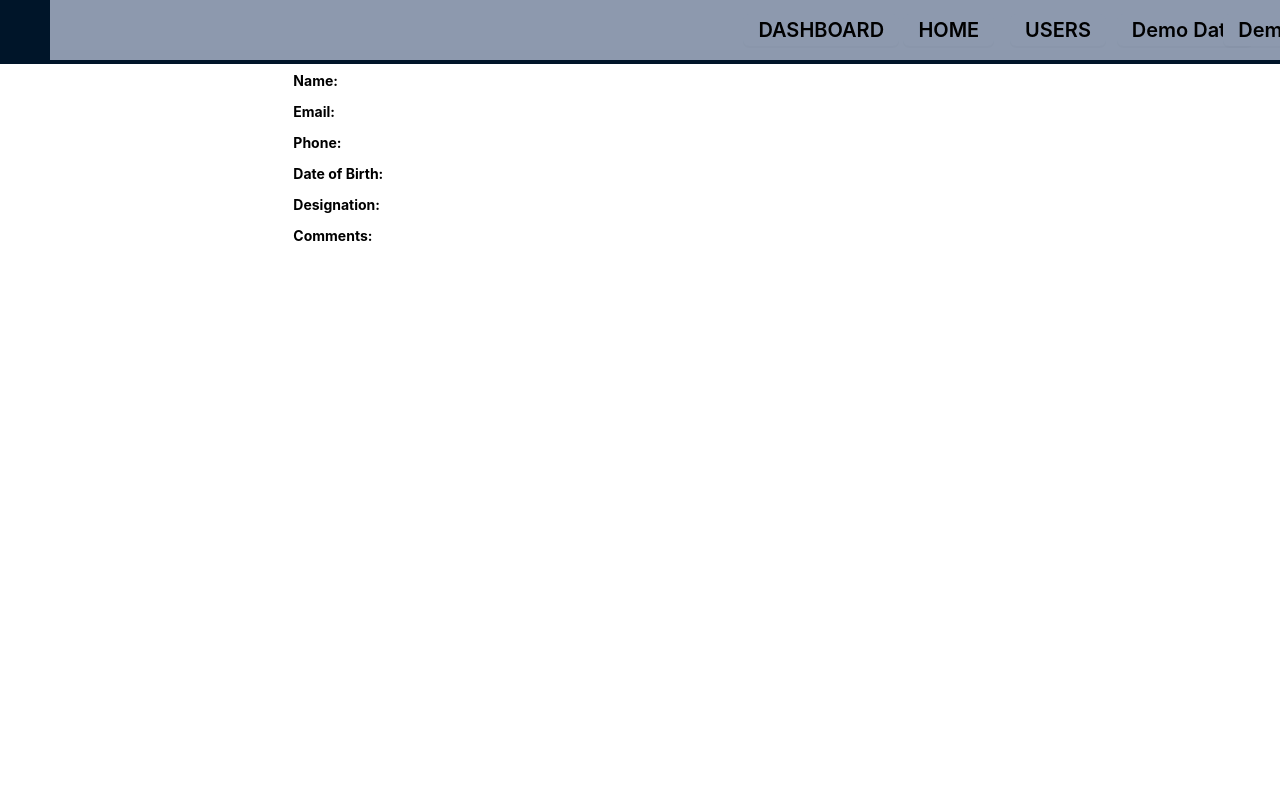
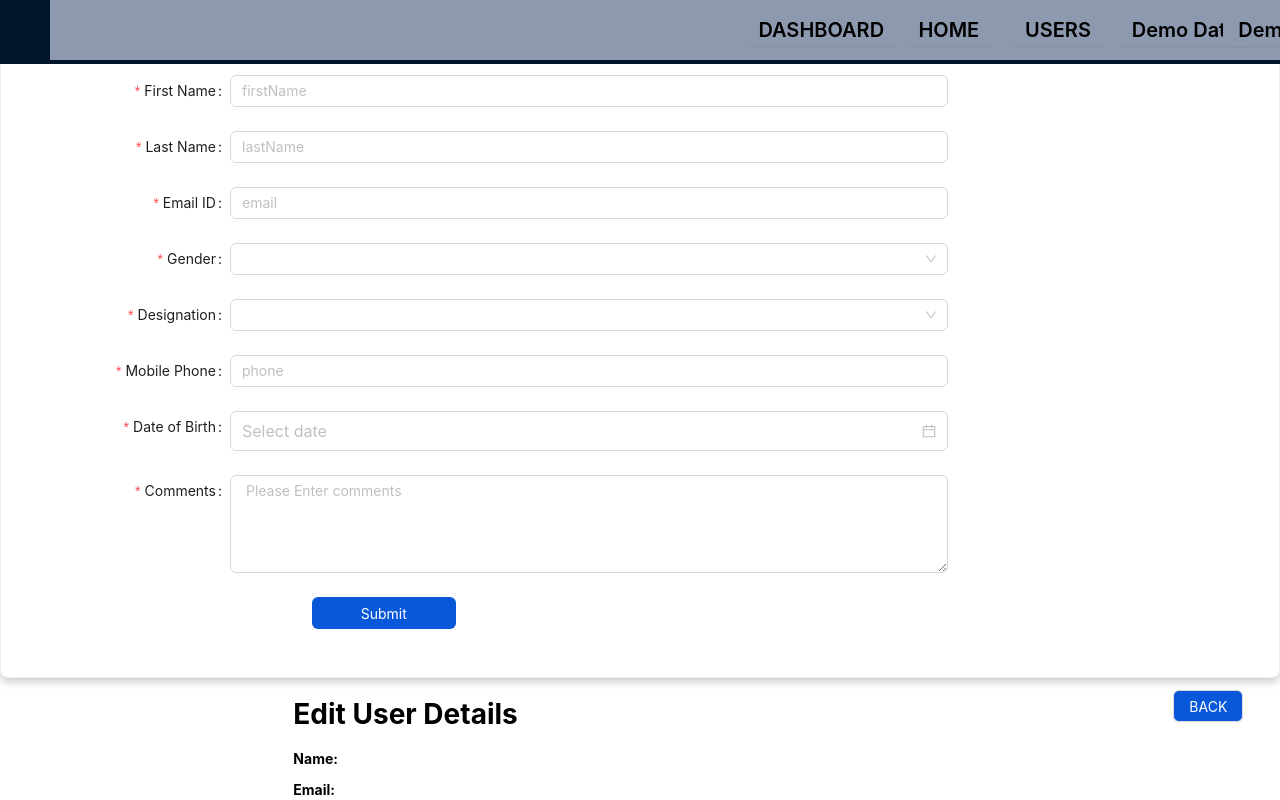
Before and after one commit to saijamiuno/EmployeeData-Nexus, a React (Create React App) app in the folder React/: page /updateUserDetails/1 in a window 1280 px wide. Built offline with nearby package versions, Linux system fonts and the light colour scheme; no server answers.

Commit message:
Edit Users changes

```diff
--- a/React/src/EditUser.js
+++ b/React/src/EditUser.js
@@ -1,18 +1,44 @@
 import React, { useState, useEffect } from "react";
-import { Col, Row, Button } from "antd";
+import {
+  Form,
+  Input,
+  Button,
+  DatePicker,
+  TreeSelect,
+  Col,
+  Row,
+  Card,
+} from "antd";
 import axios from "axios";
 import { useParams } from "react-router-dom";
 import "./App.css";
 
+const { TextArea } = Input;
+
 export default function EditUser(props) {
+  const [form] = Form.useForm();
   const { id } = useParams();
-  const [user, setUser] = useState({});
+  console.log(id, "id");
+  const [user, setUser] = useState([]);
+  console.log(user, "user");
 
   useEffect(() => {}, []);
 
-  const updateUserById = (id, userData) => {
+  // const updateUserById = (id, data) => {
+  //   console.log(data, "data");
+  //   return axios
+  //     .put(`/updateUserDetails/${id}`, data)
+  //     .then((response) => response.data)
+  //     .catch((error) => {
+  //       console.log(error);
+  //       return null;
+  //     });
+  // };
+
+  const onSubmitForm = async (values) => {
+    values["dob"] = values?.dob.format("DD/MM/YYYY");
     return axios
-      .put(`/updateUserDetails/${id}`, userData)
+      .put(`/updateUserDetails/${id}`, values)
       .then((response) => response.data)
       .catch((error) => {
         console.log(error);
@@ -24,16 +50,224 @@ export default function EditUser(props) {
     axios
       .get(`/getUserDetails/${id}`)
       .then((response) => {
+        console.log(response.data.dob, "response.data.dob");
+        form.setFieldsValue({
+          firstName: response.data.firstName,
+          lastName: response.data.lastName,
+          email: response.data.email,
+          gender: response.data.gender,
+          phone: response.data.phone,
+          // dob: moment(response.data.dob).format("DD/MM/YYYY"),
+          designation: response.data.designation,
+          comments: response.data.comments,
+          dataType: response.data.dataType,
+          createdAt: response.data.createdAt,
+        });
         setUser(response.data);
       })
       .catch((error) => {
         console.log(error);
       });
+    // eslint-disable-next-line react-hooks/exhaustive-deps
   }, []);
 
   return (
+    <>
       <Col span={24}>
         <Row>
+          <Col span={24} style={{ marginTop: "50px" }}>
+            <Card style={{ boxShadow: "  0 4px 8px 0 rgba(0, 0, 0, 0.2)" }}>
+              <Form
+                labelCol={{ span: 4 }}
+                wrapperCol={{ span: 14 }}
+                layout="horizontal"
+                onFinish={onSubmitForm}
+                id="myForm"
+                form={form}
+              >
+                <Form.Item
+                  name="firstName"
+                  label="First Name "
+                  rules={[
+                    {
+                      required: true,
+                      message: "Please input your firstName",
+                    },
+                  ]}
+                >
+                  <Input placeholder="firstName" />
+                </Form.Item>
+                <Form.Item
+                  name="lastName"
+                  label="Last Name "
+                  rules={[
+                    {
+                      required: true,
+                      message: "Please input your lastName",
+                    },
+                  ]}
+                >
+                  <Input placeholder="lastName" />
+                </Form.Item>
+
+                <Form.Item
+                  name="email"
+                  label="Email ID"
+                  rules={[
+                    {
+                      required: true,
+                      message: "Please input your email",
+                    },
+                  ]}
+                >
+                  <Input type="email" placeholder="email" />
+                </Form.Item>
+
+                <Form.Item
+                  name="gender"
+                  label="Gender"
+                  rules={[
+                    {
+                      required: true,
+                      message: "Please input your gender",
+                    },
+                  ]}
+                >
+                  <TreeSelect
+                    treeData={[
+                      {
+                        title: "Male",
+                        value: "male",
+                      },
+                      {
+                        title: "FeMale",
+                        value: "female",
+                      },
+                    ]}
+                  />
+                </Form.Item>
+
+                <Form.Item
+                  name="designation"
+                  label="Designation"
+                  rules={[
+                    {
+                      required: true,
+                      message: "Please input your designation",
+                    },
+                  ]}
+                >
+                  <TreeSelect
+                    treeData={[
+                      {
+                        title: "Front-End-Developer",
+                        value: "Front-End-Developer",
+                      },
+                      {
+                        title: "Back-End-Developer",
+                        value: "Back-End-Developer",
+                      },
+                      {
+                        title: "Full-Stack-Developer",
+                        value: "Full-Stack-Developer",
+                      },
+                      { title: "Mobile-Developer", value: "Mobile-Developer" },
+                      {
+                        title: "Software Developer",
+                        value: "Software-Developer",
+                      },
+                      {
+                        title: "Junior Software Developer",
+                        value: "Junior-Software-Developer",
+                      },
+                      {
+                        title: "Senior Software Developer",
+                        value: "Senior-Software-Developer",
+                      },
+                      {
+                        title: "Digital Marketing Analyst",
+                        value: "Digital-Marketing-Analyst",
+                      },
+                      { title: "SEO Specialist", value: "SEO-Specialist" },
+                      {
+                        title: "Quality Assurance",
+                        value: "Quality-Assurance",
+                      },
+                    ]}
+                  />
+                </Form.Item>
+                <Form.Item
+                  name="phone"
+                  label="Mobile Phone"
+                  rules={[
+                    {
+                      required: true,
+                      message: "Please input your phone",
+                    },
+                  ]}
+                >
+                  <Input type="number" placeholder="phone" />
+                </Form.Item>
+
+                <Form.Item
+                  name="dob"
+                  label="Date of Birth"
+                  initialValue={user && user.dob ? user.dob : ""}
+                  rules={[
+                    {
+                      required: true,
+                      message: "Please input your dob",
+                    },
+                  ]}
+                >
+                  <DatePicker
+                    style={{ width: "100%" }}
+                    size={"large"}
+                    format="DD/MM/YYYY"
+                    defaultValue={user && user.dob ? user.dob : ""}
+                  />
+                </Form.Item>
+
+                <Form.Item
+                  name="comments"
+                  label="Comments"
+                  rules={[
+                    {
+                      required: true,
+                      message: "Please input your comments",
+                    },
+                  ]}
+                >
+                  <TextArea rows={4} placeholder=" Please Enter comments" />
+                </Form.Item>
+
+                {/* <Form.Item label="Upload" valuePropName="fileList">
+       <Upload action="/upload.do" listType="picture-card">
+         <div>
+           <PlusOutlined />
+           <div style={{ marginTop: 8 }}>Upload</div>
+         </div>
+       </Upload>
+     </Form.Item> */}
+
+                <center>
+                  <Form.Item>
+                    <Button
+                      type="submit"
+                      htmlType="submit"
+                      style={{
+                        width: "144px",
+                        backgroundColor: "#0958d9",
+                        color: "#fff",
+                      }}
+                    >
+                      Submit
+                    </Button>
+                  </Form.Item>
+                </center>
+              </Form>
+            </Card>
+          </Col>
           <Col span={22}>
             <div className="user-details-container">
               <div className="user-details-card">
@@ -75,5 +309,6 @@ export default function EditUser(props) {
           </Col>
         </Row>
       </Col>
+    </>
   );
 }
--- a/React/src/Form1.js
+++ b/React/src/Form1.js
@@ -1,6 +1,5 @@
-import React, { useState } from "react";
+import React from "react";
 import axios from "axios";
-import Lottie from "react-lottie";
 import {
   Form,
   Input,
@@ -11,23 +10,10 @@ import {
   Row,
   Card,
 } from "antd";
-import googleLoading from "./googleLoading.json";
-import moment from "moment";
-import Headers from "./Headers";
 
 const { TextArea } = Input;
 
 export default function Form1() {
-  const [show, setShow] = useState(false);
-  const defaultOptions = {
-    loop: true,
-    autoplay: true,
-    animationData: googleLoading,
-    rendererSettings: {
-      preserveAspectRatio: "xMidYMid slice",
-    },
-  };
-
   const onResetValues = () => {
     document.getElementById("myForm").reset();
   };
@@ -40,12 +26,13 @@ export default function Form1() {
       gender: values.gender,
       designation: values.designation,
       phone: values.phone,
-      dob: moment(values.dob).format("DD/MM/YYYY"),
+      dob: values.dob.format("DD/MM/YYYY"),
       comments: values.comments,
       dataType: "form",
       createdAt: Date.now(),
     });
-
+    // console.log(response, "response");
+    // return;
     if (response.status === 200) {
       alert("Your Response is Saved!!!!!!!!!");
       onResetValues();
@@ -56,7 +43,7 @@ export default function Form1() {
   };
 
   return (
-    <div style={{marginTop:"80px"}}>
+    <div style={{ marginTop: "80px" }}>
       <Col span={22} style={{ marginTop: "20px" }}>
         <Row justify={"end"}>
           <Button
@@ -166,10 +153,7 @@ export default function Form1() {
                         title: "Full-Stack-Developer",
                         value: "Full-Stack-Developer",
                       },
-                      {
-                        title: "Mobile-Developer",
-                        value: "Mobile-Developer",
-                      },
+                      { title: "Mobile-Developer", value: "Mobile-Developer" },
                       {
                         title: "Software Developer",
                         value: "Software-Developer",
@@ -186,14 +170,7 @@ export default function Form1() {
                         title: "Digital Marketing Analyst",
                         value: "Digital-Marketing-Analyst",
                       },
-                      {
-                        title: "SEO Specialist",
-                        value: "SEO-Specialist",
-                      },
-                      {
-                        title: "Digital Marketing Analyst",
-                        value: "Digital-Marketing-Analyst",
-                      },
+                      { title: "SEO Specialist", value: "SEO-Specialist" },
                       {
                         title: "Quality Assurance",
                         value: "Quality-Assurance",
```
Also changed, not shown: React/src/App.js (+2 -49 lines). Lines whose indentation alone changed are shown as unchanged.
